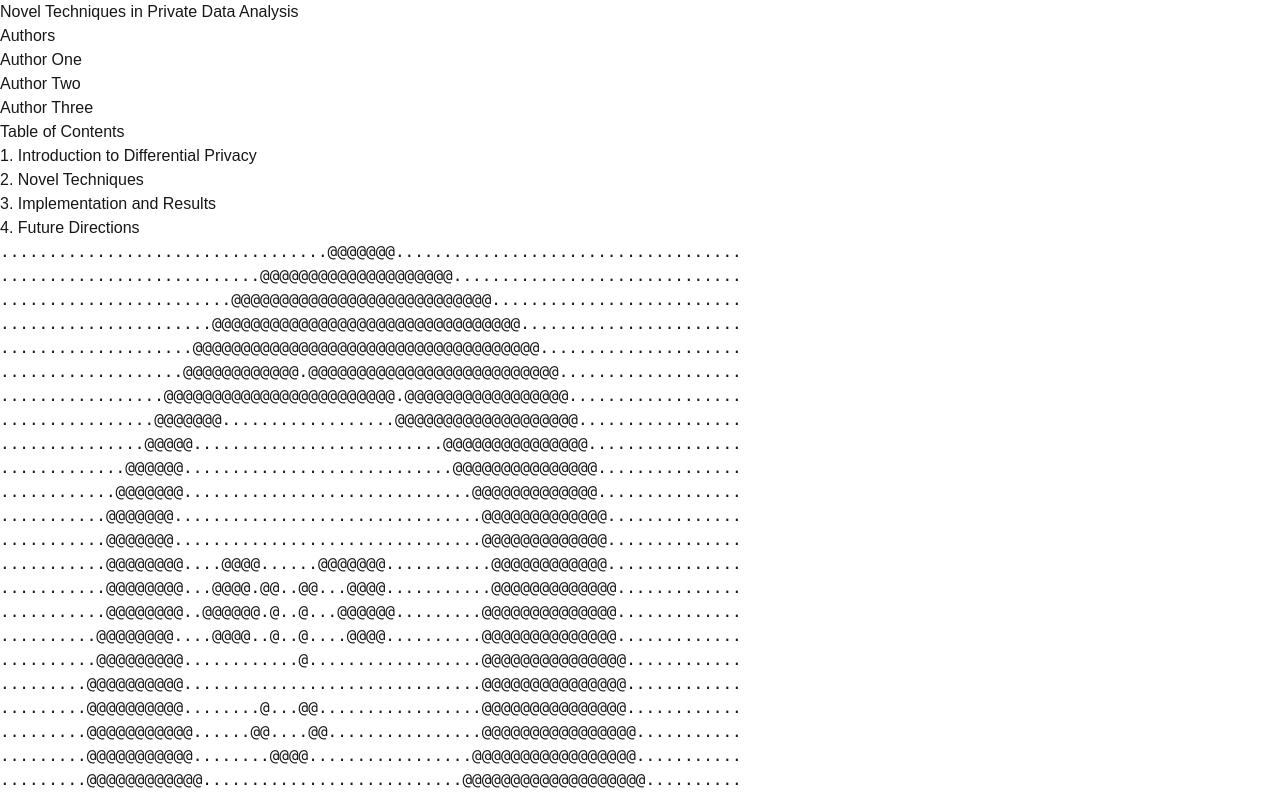
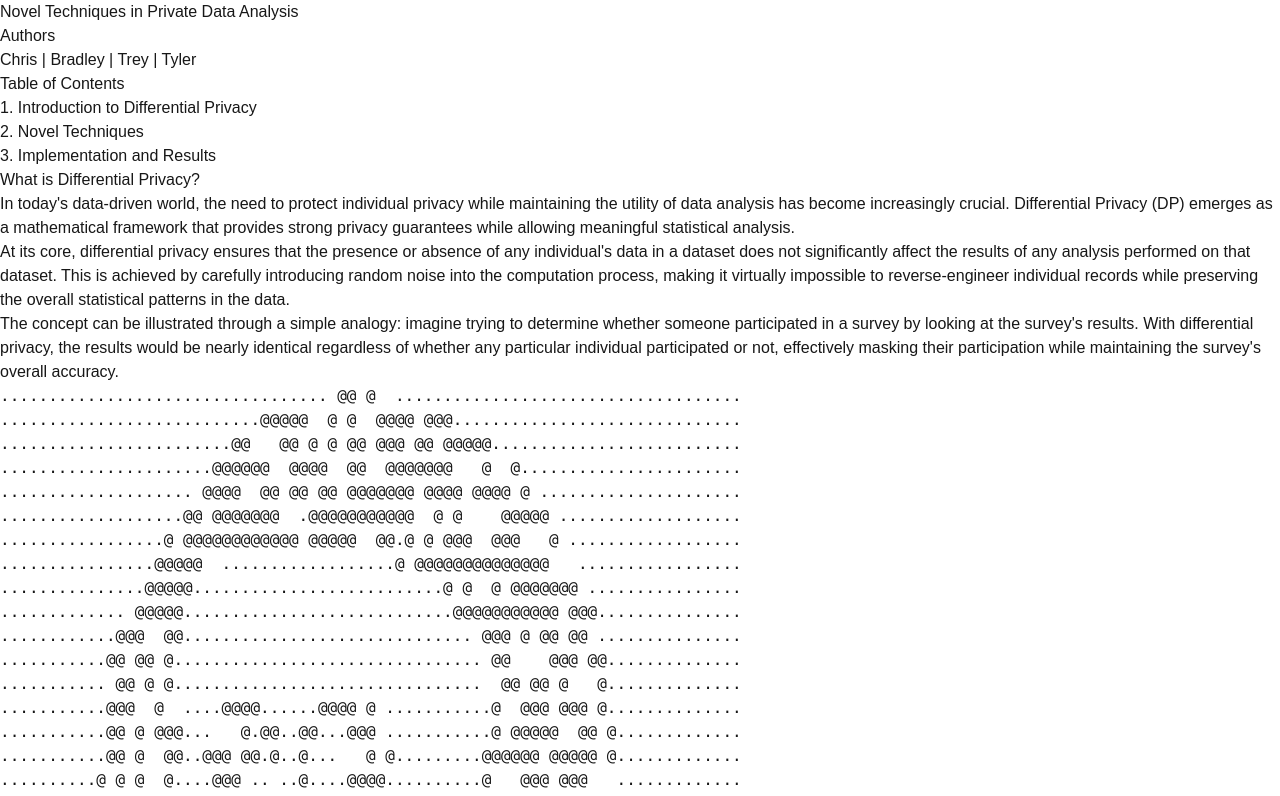
Before and after one commit to Trey-Scheid/privacy-in-practice, a Next.js app: page / in a window 1280 px wide. Shown: the top 796 px of the page. Built offline with nearby package versions, Linux system fonts and the light colour scheme.

Commit message:
first webpage and todolist

```diff
--- a/src/app/(what-is-dp)/page.tsx
+++ b/src/app/(what-is-dp)/page.tsx
@@ -1,27 +1,65 @@
-import { promises as fs } from 'fs';
-import path from 'path';
+'use client';
 
-async function getMonaLisa() {
-  const filePath = path.join(process.cwd(), 'public', 'monalisa.txt');
-  const content = await fs.readFile(filePath, 'utf8');
-  return content;
+import { useEffect, useState } from 'react';
+import { useInView } from 'react-intersection-observer';
+
+function addNoiseToAscii(ascii: string, noiseLevel: number = 0.3) {
+  return ascii.split('').map(char => {
+    // Only flip if it's one of our ASCII characters
+    if ((char === ' ' || char === '@') && Math.random() < noiseLevel) {
+      // Flip the character
+      return char === ' ' ? '@' : ' ';
+    }
+    return char;
+  }).join('');
 }
 
-export default async function Home() {
-  const monaLisa = await getMonaLisa();
+function MonaLisa({ ascii, shouldAddNoise }: { ascii: string, shouldAddNoise: boolean }) {
+  const [noisyAscii, setNoisyAscii] = useState(ascii);
+
+  useEffect(() => {
+    if (shouldAddNoise) {
+      setNoisyAscii(addNoiseToAscii(ascii));
+    } else {
+      setNoisyAscii(ascii);
+    }
+  }, [shouldAddNoise, ascii]);
+
+  return (
+    <pre className="font-mono text-[0.6rem] leading-[0.6rem] whitespace-pre text-gray-800">
+      {noisyAscii}
+    </pre>
+  );
+}
+
+export default function Home() {
+  const [monaLisa, setMonaLisa] = useState('');
+  const { ref: secondParaRef, inView: pastSecondPara } = useInView({
+    threshold: 0.5,
+    triggerOnce: false
+  });
+
+  useEffect(() => {
+    fetch('/monalisa.txt')
+      .then(response => response.text())
+      .then(content => setMonaLisa(content))
+      .catch(error => {
+        console.error('Failed to load Mona Lisa:', error);
+        setMonaLisa('');
+      });
+  }, []);
 
   return (
     <div className="min-h-screen flex">
       {/* Left side - scrollable content */}
       <div className="w-1/2 p-12 overflow-y-auto">
+        <div className="h-full">
           <h1 className="text-4xl font-bold mb-4">Novel Techniques in Private Data Analysis</h1>
 
           <div className="mb-8">
             <h2 className="text-xl font-semibold mb-2">Authors</h2>
             <ul className="space-y-1 text-gray-600">
-            <li>Author One</li>
-            <li>Author Two</li>
-            <li>Author Three</li>
+              <p className="text-gray-600">Chris | Bradley | Trey | Tyler </p>
             </ul>
           </div>
 
@@ -31,16 +69,32 @@ export default async function Home() {
               <li className="hover:text-blue-500 cursor-pointer">1. Introduction to Differential Privacy</li>
               <li className="hover:text-blue-500 cursor-pointer">2. Novel Techniques</li>
               <li className="hover:text-blue-500 cursor-pointer">3. Implementation and Results</li>
-            <li className="hover:text-blue-500 cursor-pointer">4. Future Directions</li>
             </ul>
           </div>
         </div>
 
+        <h1 className="text-4xl font-bold mb-8">What is Differential Privacy?</h1>
+
+        <div className="prose prose-lg max-w-none">
+          <p className="mb-6">
+            In today's data-driven world, the need to protect individual privacy while maintaining the utility of data analysis has become increasingly crucial. Differential Privacy (DP) emerges as a mathematical framework that provides strong privacy guarantees while allowing meaningful statistical analysis.
+          </p>
+
+          <p ref={secondParaRef} className="mb-6">
+            At its core, differential privacy ensures that the presence or absence of any individual's data in a dataset does not significantly affect the results of any analysis performed on that dataset. This is achieved by carefully introducing random noise into the computation process, making it virtually impossible to reverse-engineer individual records while preserving the overall statistical patterns in the data.
+          </p>
+
+          <p className="mb-6">
+            The concept can be illustrated through a simple analogy: imagine trying to determine whether someone participated in a survey by looking at the survey's results. With differential privacy, the results would be nearly identical regardless of whether any particular individual participated or not, effectively masking their participation while maintaining the survey's overall accuracy.
+          </p>
+        </div>
+      </div>
+
       {/* Right side - fixed Mona Lisa */}
-      <div className="w-1/2 fixed right-0 top-0 h-screen bg-gray-900 text-green-500 flex items-center justify-center overflow-hidden">
-        <pre className="font-mono text-[0.5rem] leading-[0.5rem] whitespace-pre">
-          {monaLisa}
-        </pre>
+      <div className="w-1/2 fixed right-0 top-0 h-screen bg-white flex items-center justify-center overflow-hidden">
+        <div className="transform scale-110">
+          <MonaLisa ascii={monaLisa} shouldAddNoise={pastSecondPara} />
+        </div>
       </div>
     </div>
   );
```
Also changed, not shown: 1 other file (tests, documents, lock files or other folders). Lines whose indentation alone changed are shown as unchanged.
